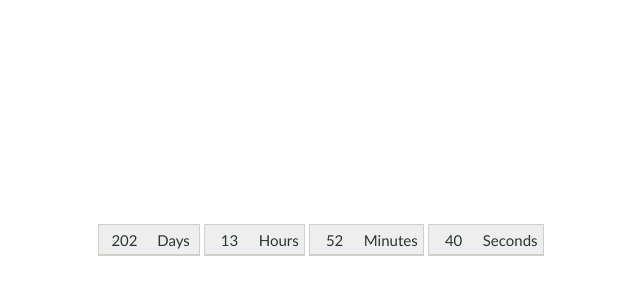
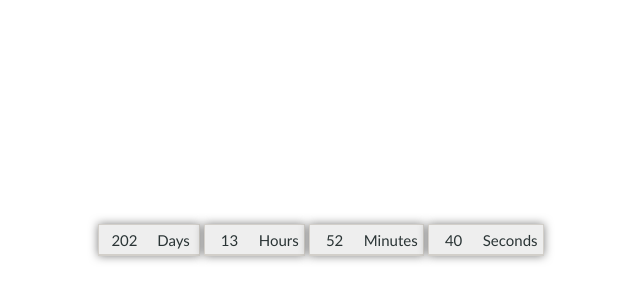
Before and after one commit to Nashweel/goit-js-hw-11-timer, a plain HTML site: page index.html in a window 1280 px wide. Shown: the part 60-360 px from the top of the page, without its empty margins (309-949 px from the left). Drawn offline with Linux system fonts and the light colour scheme.

Commit message:
Added box shadow for timer

```diff
--- a/css/styles.css
+++ b/css/styles.css
@@ -22,6 +22,7 @@ body {
 .field {
     font-family: trebuchet ms;
     color: #2A3435;
+    box-shadow: 0 0 10px rgba(0,0,0,0.5);
     border-width: 1px 1px 2px 1px;
     border-style: solid;
     border-color: #D2CFCA;
@@ -36,6 +37,7 @@ body {
     text-align: center;
     font-size: 15px;
     font-weight: normal;
+
 }
 .field span:first-child {
     margin-left: 0;
```
